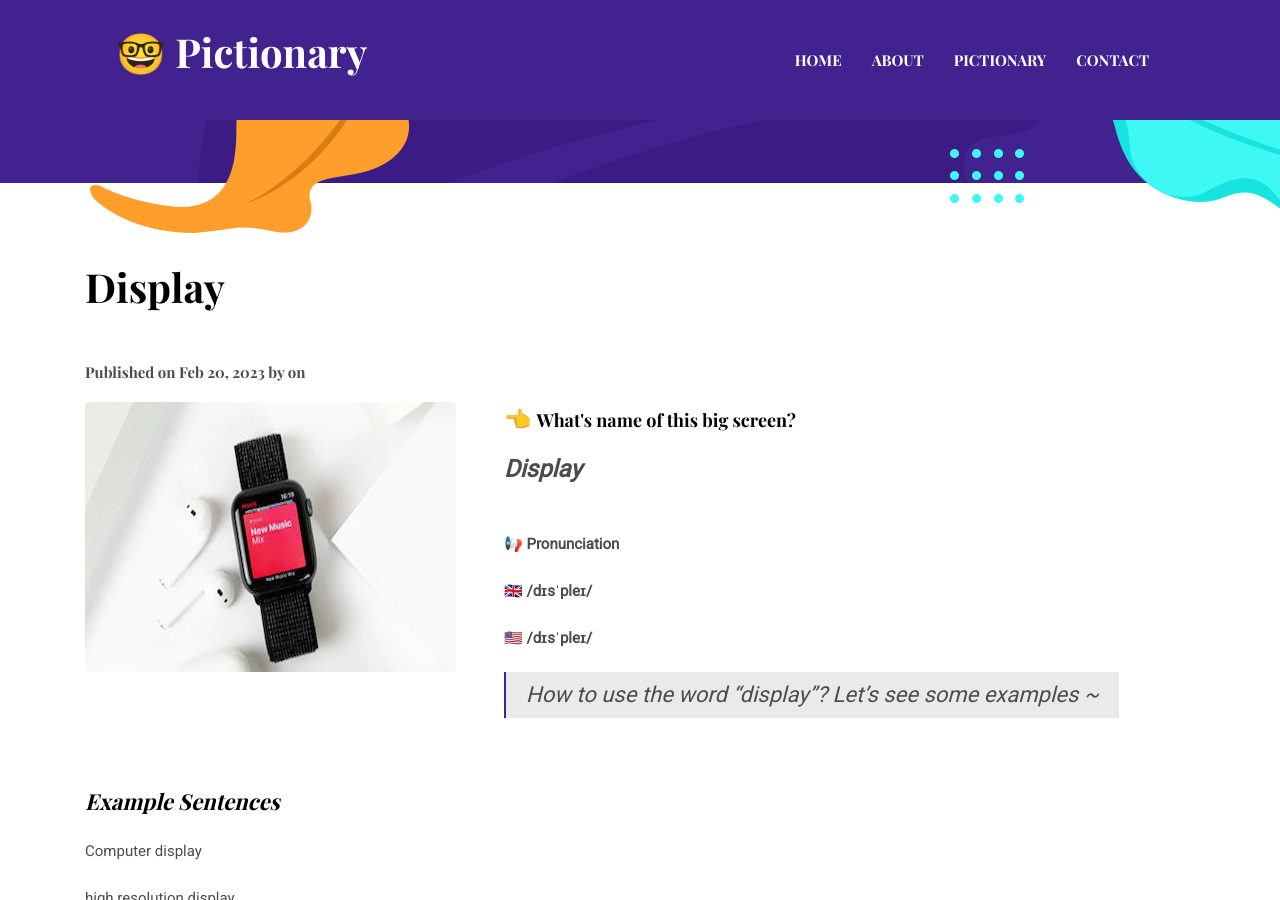
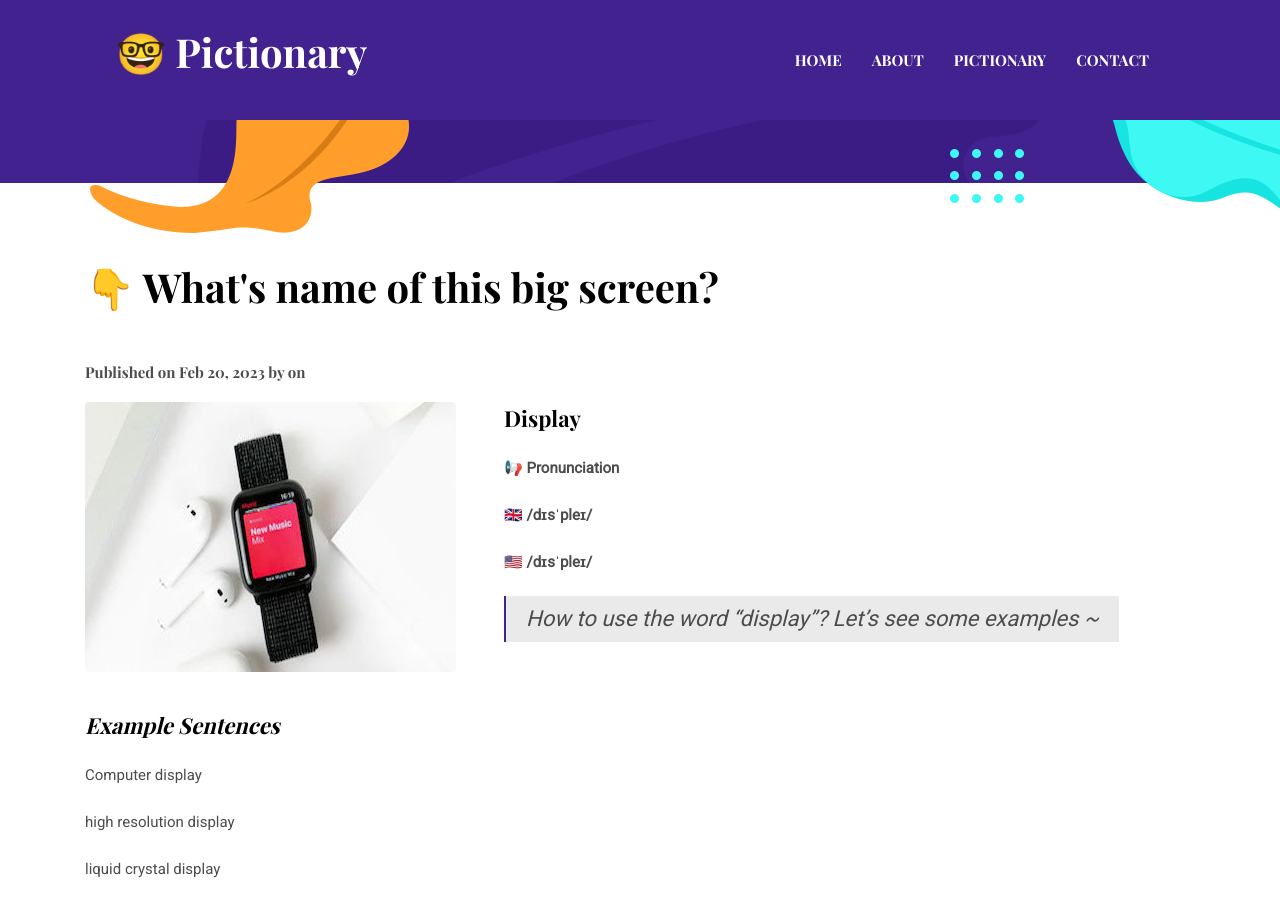
Before and after one commit to a1g5/a1g5.github.io, a Jekyll site: the page built from _posts/2023-02-20-display.markdown, in a window 1280 px wide and 900 px high, scrolled down 321 px. Built offline with Jekyll 4.4.1, drawn with Linux system fonts in a browser that asks for light colours.

Commit message:
Update 2023-02-20-display.markdown

```diff
--- a/_posts/2023-02-20-display.markdown
+++ b/_posts/2023-02-20-display.markdown
@@ -1,14 +1,11 @@
 ---
 layout: post
-title:  Display
+title:  👇 What's name of this big screen?
 
 image:  /assets/images/blog/post-1.jpg
 
 ---
-
-**👈 <font size="4"> <B> What's name of this big screen? </B></font> <br>**
-
-<font size="5"> <i> <B> Display  </B> </i> </font> <br>
+**Display**
 
 📢 <B>Pronunciation</B>
 
```
